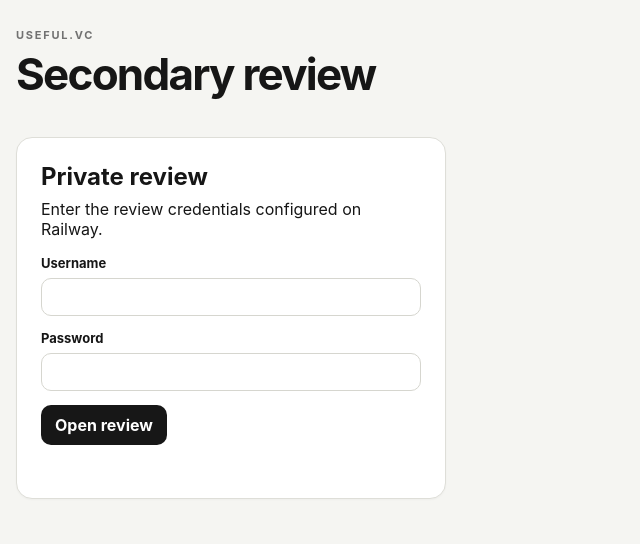
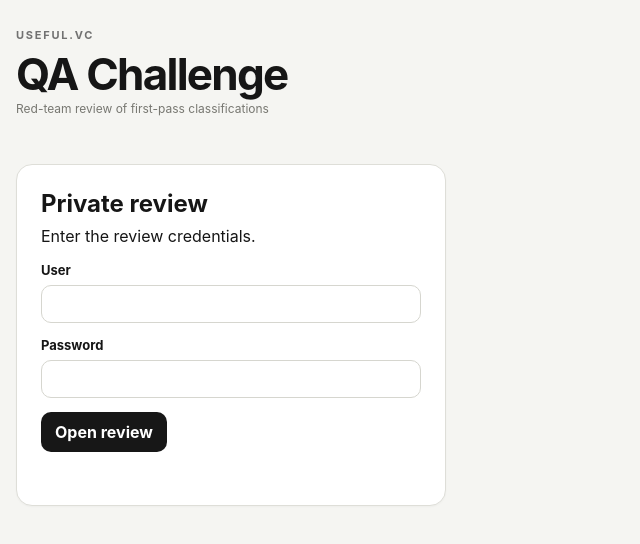
Before and after one commit to romain-netizen/useful.vc, a website: page public/review.html in a window 1280 px wide. Shown: the whole page, without its empty margins (0-640 px from the left). Drawn offline with Linux system fonts and the light colour scheme.

Commit message:
Separate investor additions from true issues in QA UI

```diff
--- a/public/review.html
+++ b/public/review.html
@@ -3,20 +3,20 @@
 <head>
   <meta charset="utf-8">
   <meta name="viewport" content="width=device-width, initial-scale=1">
-  <title>useful.vc — Secondary review</title>
+  <title>useful.vc — QA Challenge</title>
   <link rel="stylesheet" href="/review.css">
 </head>
 <body>
   <main class="shell">
     <header class="topbar">
-      <div><p class="eyebrow">useful.vc</p><h1>Secondary review</h1></div>
+      <div><p class="eyebrow">useful.vc</p><h1>QA Challenge</h1><p class="muted">Red-team review of first-pass classifications</p></div>
       <button id="logout" class="ghost" hidden>Lock</button>
     </header>
     <section id="login" class="card login-card">
       <h2>Private review</h2>
-      <p>Enter the review credentials configured on Railway.</p>
+      <p>Enter the review credentials.</p>
       <form id="login-form">
-        <label>Username<input id="username" autocomplete="username" required></label>
+        <label>User<input id="username" autocomplete="username" required></label>
         <label>Password<input id="password" type="password" autocomplete="current-password" required></label>
         <button type="submit">Open review</button>
         <p id="login-error" class="error" role="alert"></p>
@@ -29,6 +29,8 @@
         <select id="filter">
           <option value="disagreements">Disagreements first</option>
           <option value="all">All reviewed</option>
+          <option value="investor_additions">Investor additions</option>
+          <option value="investor_issues">True investor issues</option>
           <option value="fp">False-positive candidates</option>
           <option value="fn">False-negative candidates</option>
           <option value="awaiting">Awaiting adjudication</option>
```
